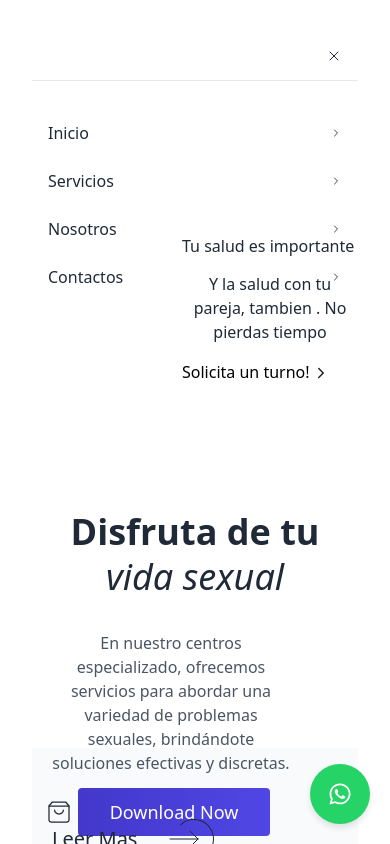
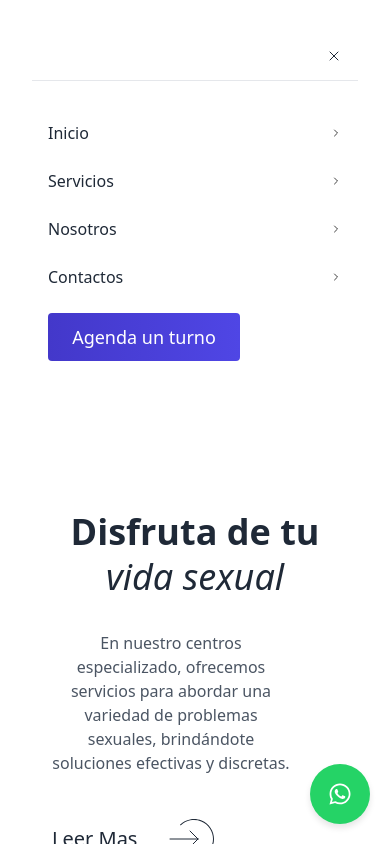
Before and after one commit to javigaitan/innovamed-Site-, a React (Vite) app: page / in a window 390 px wide. Both pictures are taken after a click on the button "open menu". Shown: the top 844 px of the page. Built offline with nearby package versions, Linux system fonts and the light colour scheme.

Commit message:
fix(navbar):se corrigue solapa de info en bav con cta

```diff
--- a/src/App.css
+++ b/src/App.css
@@ -19,6 +19,10 @@
 }
 .transition-down {
   transition: transform 0.5s ease-in-out;
+}
+
+.mobile-menu {
+  z-index: 9999; /* Puedes ajustar este valor según sea necesario para asegurarte de que el menú esté por encima de todos los demás elementos */
 }
 
 @keyframes logo-spin {
--- a/src/Componentes/Navbar/Navbar.jsx
+++ b/src/Componentes/Navbar/Navbar.jsx
@@ -83,7 +83,7 @@ function Navbar() {
                         </div>
                     </div>
                     {/* For small screen */}
-                    <div id="mobile-menu" className={`${showMenu ? "flex" : "hidden"} absolute dark:bg-gray-900 z-15 inset-0 md:hidden bg-white flex-col h-screen w-full`}>
+                    <div id="mobile-menu" className={`${showMenu ? "flex mobile-menu" : "hidden"} absolute dark:bg-gray-900 inset-0 md:hidden bg-white flex-col h-screen w-full`}>
                         <div className="flex items-center justify-between border-b border-gray-200 dark:border-gray-700 pb-4 p-4">
                             <div className="flex items-center space-x-3">
                                 <div>
@@ -139,31 +139,21 @@ function Navbar() {
                                         </div>
                                     </a>
                                 </li>
+                                <li>
+                                <a href="javascript:void(0)" className="dark:text-white text-gray-800 flex items-center space-x-2 focus:outline-none focus:ring-2 focus:ring-gray-800 hover:underline">
+                                       <button className="focus:outline-none focus:ring-2 focus:ring-offset-2 focus:ring-indigo-800 hover:opacity-90 w-48 h-12 text-lg text-white bg-gradient-to-l from-indigo-600 to-indigo-700 rounded">Agenda un turno</button>
+                                    </a>
+                                </li>
                             </ul>
                         </div>
-                        <div className="h-full flex items-end">
-                            <ul className="flex flex-col space-y-8 bg-gray-50 w-full py-10 p-4 dark:bg-gray-800">
-                                <li>
-                                    <a href="javascript:void(0)" className="dark:text-white text-gray-800 flex items-center space-x-2 focus:outline-none focus:ring-2 focus:ring-gray-800 hover:underline">
-                                        <div>
-                                            <svg className="fill-stroke" width={22} height={22} viewBox="0 0 22 22" fill="none" xmlns="http://www.w3.org/2000/svg">
-                                                <path d="M4.33333 1L1 5V19C1 19.5304 1.23413 20.0391 1.65087 20.4142C2.06762 20.7893 2.63285 21 3.22222 21H18.7778C19.3671 21 19.9324 20.7893 20.3491 20.4142C20.7659 20.0391 21 19.5304 21 19V5L17.6667 1H4.33333Z" stroke="currentColor" strokeWidth="1.25" strokeLinecap="round" strokeLinejoin="round" />
-                                                <path d="M1 5H21" stroke="currentColor" strokeWidth="1.25" strokeLinecap="round" strokeLinejoin="round" />
-                                                <path d="M15.4436 9C15.4436 10.0609 14.9753 11.0783 14.1418 11.8284C13.3083 12.5786 12.1779 13 10.9991 13C9.82039 13 8.68993 12.5786 7.85643 11.8284C7.02294 11.0783 6.55469 10.0609 6.55469 9" stroke="currentColor" strokeWidth="1.25" strokeLinecap="round" strokeLinejoin="round" />
-                                            </svg>
-                                        </div>
-                                        <button className="focus:outline-none focus:ring-2 focus:ring-offset-2 focus:ring-indigo-800 hover:opacity-90 w-48 h-12 text-lg text-white bg-gradient-to-l from-indigo-600 to-indigo-700 rounded">Download Now</button>
-                                    </a>
-                                </li>
 
-                            </ul>
-                        </div>
                     </div>
                 </div>
             </div>
         </div>
+        <Cta/>
+
         </div>
-        <Cta/>
 
         </>
     );
```
